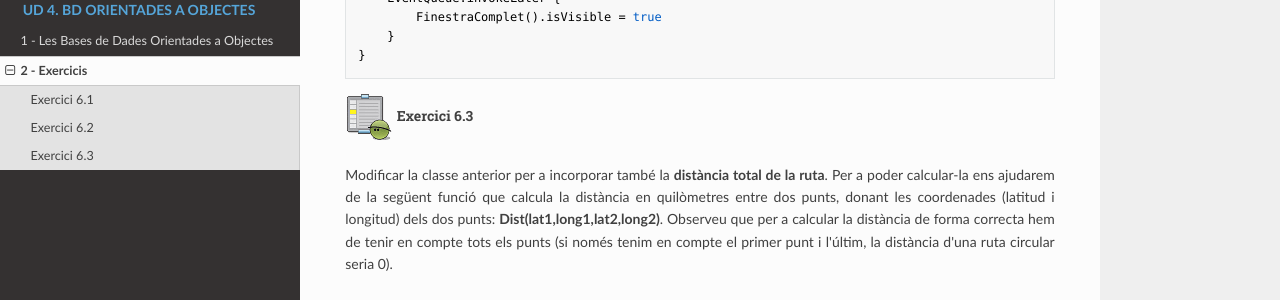
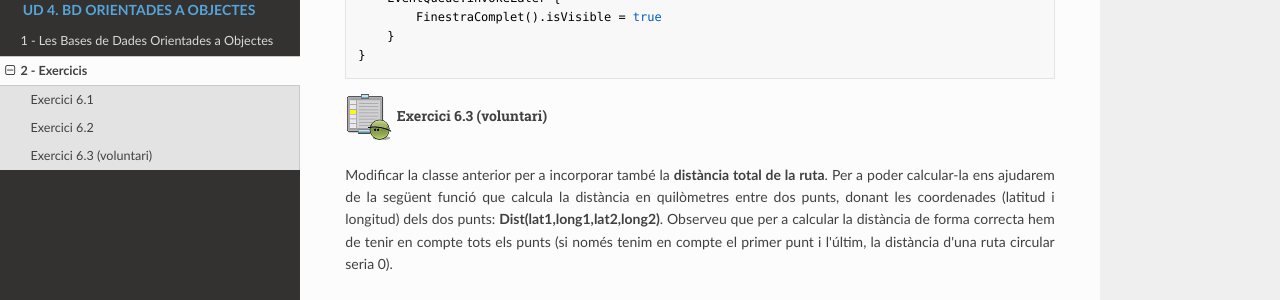
Before and after one commit to asalvadorc/AD_BDOO, an MkDocs documentation site: the page built from docs/exercicis.md, in a window 1280 px wide and 900 px high, scrolled down 4470 px. Shown: the part 155-455 px from the top of the window. Built offline with MkDocs 1.6.1, drawn with Linux system fonts in a browser that asks for light colours; nearby versions of some CDN libraries.

Commit message:
voluntario

```diff
--- a/docs/exercicis.md
+++ b/docs/exercicis.md
@@ -193,7 +193,7 @@ sentències necessàries després dels comentaris:
 
 
 
-## ![](icon_activity.gif) Exercici 6.3
+## ![](icon_activity.gif) Exercici 6.3 (voluntari)
 
 Modificar la classe anterior per a incorporar també la **distància total de la
 ruta**. Per a poder calcular-la ens ajudarem de la següent funció que calcula
```
